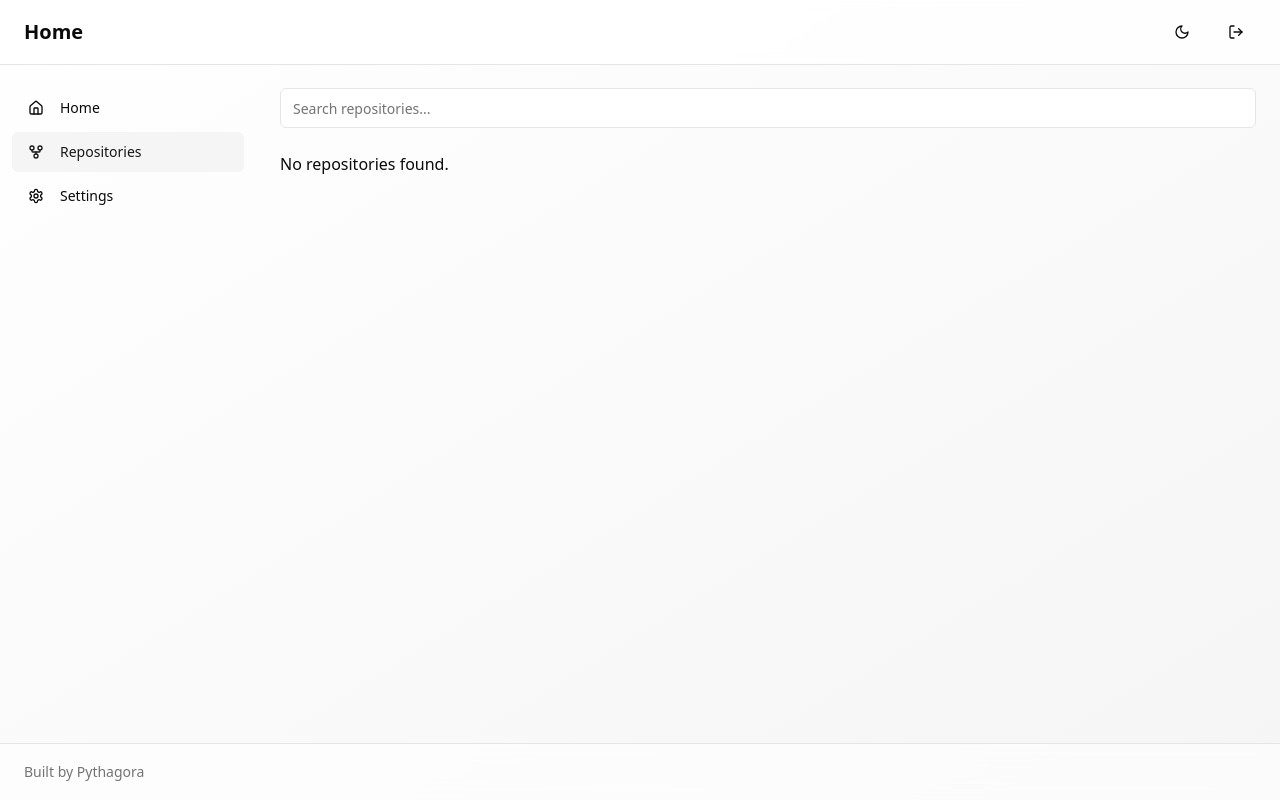
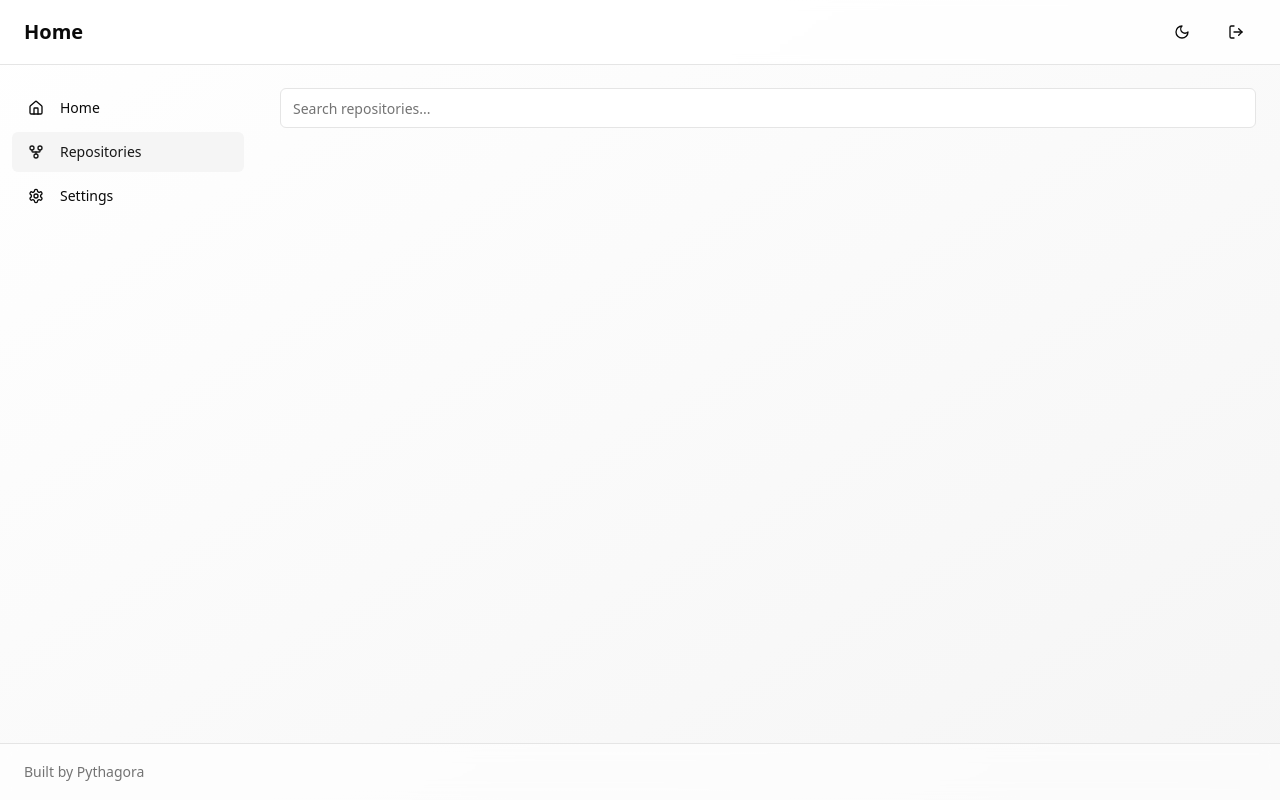
Before and after one commit to tfunk1030/quickrun, a React (Vite) app in the folder client/: page /repositories in a window 1280 px wide. Built offline with nearby package versions, Linux system fonts and the light colour scheme.

Commit message:
Improve repository search UX: add error handling, loading spinner, and clear state on empty search

```diff
--- a/client/src/pages/Repositories.tsx
+++ b/client/src/pages/Repositories.tsx
@@ -3,22 +3,29 @@ import { searchRepositories, Repository, runRepository } from "@/api/repository"
 import { RepositoryCard } from "@/components/RepositoryCard";
 import { Input } from "@/components/ui/input";
 import { useToast } from "@/hooks/useToast";
+import { Loader2 } from "lucide-react";
 
 export function Repositories() {
   const [repositories, setRepositories] = useState<Repository[]>([]);
   const [search, setSearch] = useState("");
   const [loading, setLoading] = useState(false);
+  const [error, setError] = useState<string | null>(null);
   const { toast } = useToast();
 
   useEffect(() => {
     const fetchRepositories = async () => {
-      if (!search.trim()) return;
+      if (!search.trim()) {
+        setRepositories([]);
+        return;
+      }
       setLoading(true);
+      setError(null);
       try {
         const data = await searchRepositories(search);
         setRepositories(data);
       } catch (error) {
         console.error("Error fetching repositories:", error);
+        setError("Failed to fetch repositories. Please try again.");
         toast({
           variant: "destructive",
           title: "Error",
@@ -59,8 +66,16 @@ export function Repositories() {
         value={search}
         onChange={(e) => setSearch(e.target.value)}
       />
-      {loading && <p>Loading...</p>}
-      {!loading && repositories.length === 0 && <p>No repositories found.</p>}
+      {loading && (
+        <div className="flex justify-center items-center">
+          <Loader2 className="h-6 w-6 animate-spin" />
+          <span className="ml-2">Searching repositories...</span>
+        </div>
+      )}
+      {error && <p className="text-red-500">{error}</p>}
+      {!loading && !error && repositories.length === 0 && search.trim() !== "" && (
+        <p>No repositories found.</p>
+      )}
       <div className="grid gap-6 md:grid-cols-2 lg:grid-cols-3">
         {repositories.map((repo) => (
           <RepositoryCard
```
